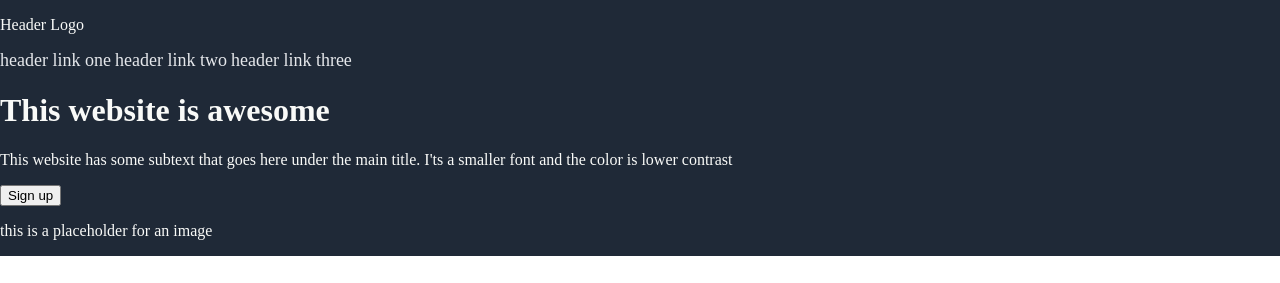
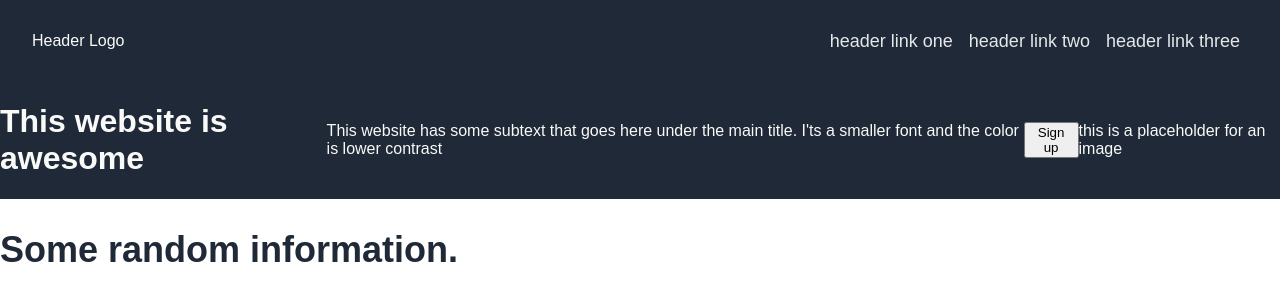
Before and after one commit to ErskinePatton/Landing_Page, a plain HTML site: page index.html in a window 1280 px wide. Shown: the top 283 px of the page. Drawn offline with Linux system fonts and the light colour scheme.

Commit message:
modify index.html style.css

```diff
--- a/index.html
+++ b/index.html
@@ -10,10 +10,16 @@
 
 <body>
     <div class="header">
-        <p>Header Logo</p>
-        <a href="">header link one</a>
-        <a href="">header link two</a>
-        <a href="">header link three</a>
+        <div class="header-left">
+            <p>Header Logo</p>
+
+        </div>
+        <div class="header-right">
+            <a href="">header link one</a>
+            <a href="">header link two</a>
+            <a href="">header link three</a>
+        </div>
+
     </div>
 
     <div class="container-1">
--- a/style.css
+++ b/style.css
@@ -1,4 +1,5 @@
 body {
+    font-family: Arial, Helvetica, sans-serif;
     margin: 0;
     display: flex;
     flex-direction: column;
@@ -8,6 +9,7 @@ a {
     text-decoration: none;
     color: #e5e7eb;
     font-size: 18px;
+    padding: 8px;
 }
 
 h2 {
@@ -19,8 +21,20 @@ h2 {
 
 
 .header, .container-1, .footer {
+    display: flex;
+    align-items: center;
     background-color: #1f2937;
     color: #f9faf8;
+}
+
+.header {
+    padding: 16px 32px;
+    justify-content: space-between;
+}
+
+.header-right {
+    display: flex;
+    justify-content: space-around;
 }
 
 .container-3 {
```
